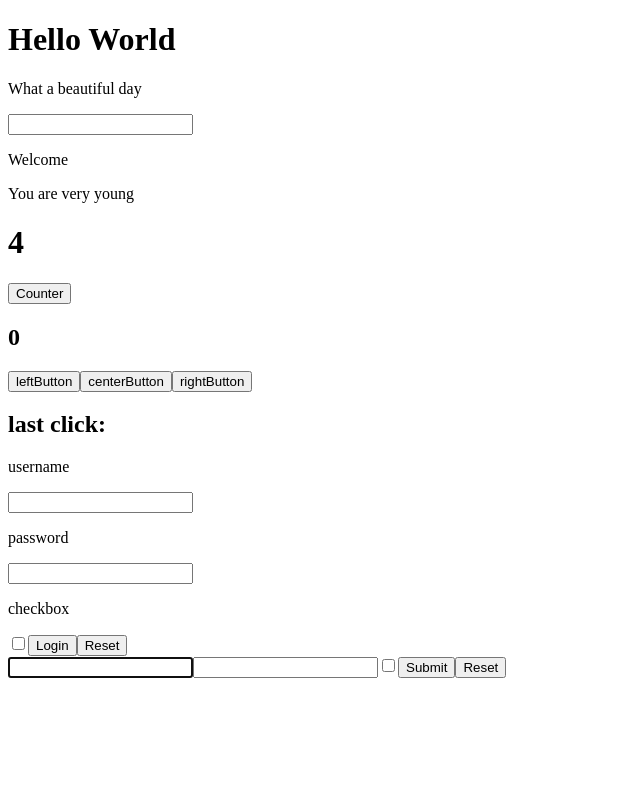
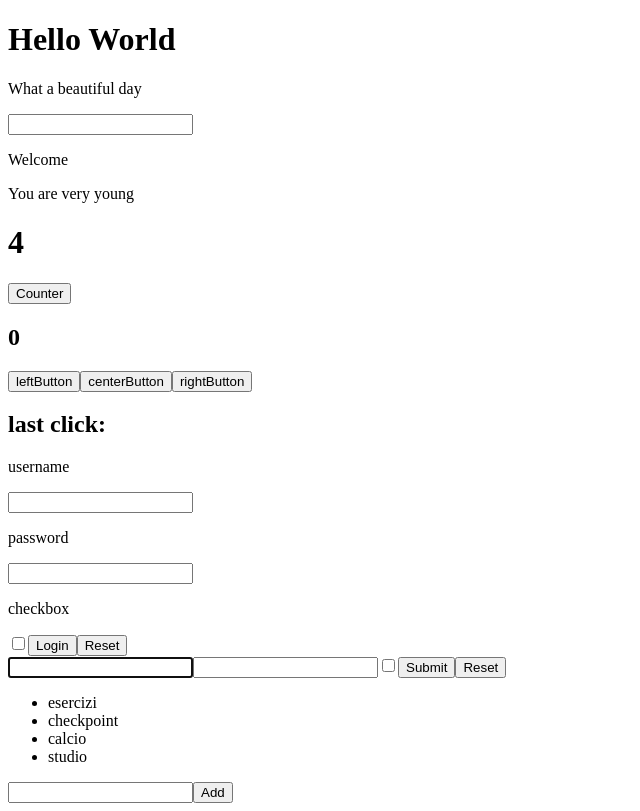
Before and after one commit to Chebaz/React, a React (Create React App) app in the folder my-app/: page / in a window 1280 px wide. Shown: the whole page, without its empty margins (0-640 px from the left). Built offline with nearby package versions, Linux system fonts and the light colour scheme.

Commit message:
esercizio completo

```diff
--- a/my-app/src/App.js
+++ b/my-app/src/App.js
@@ -6,6 +6,7 @@ import ClickTraker from "./ClickTracker";
 import InteractiveWelcome from "./InteractiveWelcome";
 import Login from "./Login";
 import UncotrolledLogin from "./UncontrolledLogin";
+import TodoList from "./TodoList";
 export default class App extends React.Component {
   render() {
     return (
@@ -21,6 +22,9 @@ export default class App extends React.Component {
         <ClickTraker />
         <Login />
         <UncotrolledLogin />
+        <div>
+          <TodoList />
+        </div>
       </div>
     );
   }
--- /dev/null
+++ b/my-app/src/TodoList.js
@@ -0,0 +1,38 @@
+import React from "react";
+let array = ["esercizi", "checkpoint", "calcio", "studio"];
+export default class TodoList extends React.Component {
+  state = {
+    stuff: "",
+  };
+  handleInputChenge = (elem) => {
+    const add = elem.target.value;
+    this.setState({
+      stuff: add,
+    });
+  };
+  addThing = () => {
+    array.push(this.state.stuff);
+    this.setState({
+      stuff: "",
+    });
+    console.log(array);
+  };
+  render() {
+    return (
+      <div>
+        <ul>
+          {array.map((item) => (
+            <li>{item}</li>
+          ))}
+        </ul>
+        <input
+          name="stuff"
+          type="text"
+          value={this.state.stuff}
+          onChange={this.handleInputChenge}
+        />
+        <button onClick={this.addThing}>Add</button>
+      </div>
+    );
+  }
+}
```
